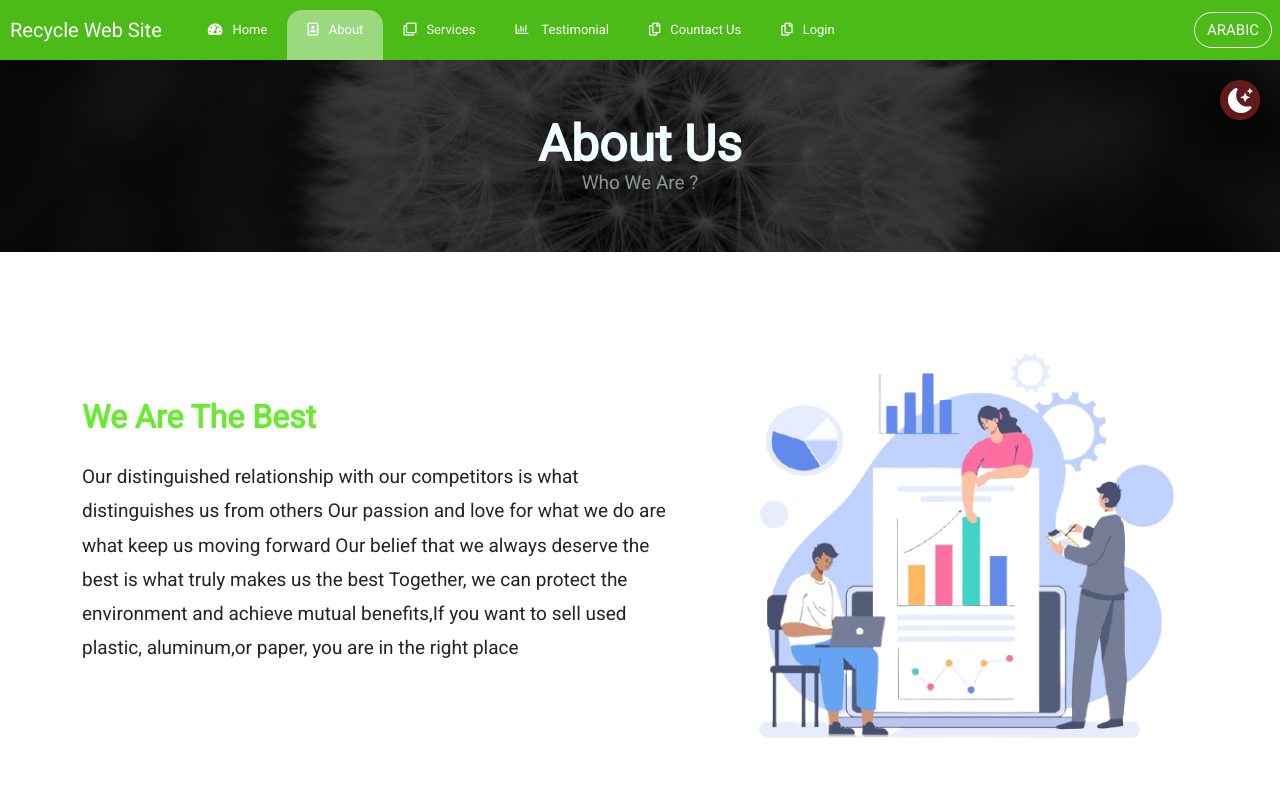
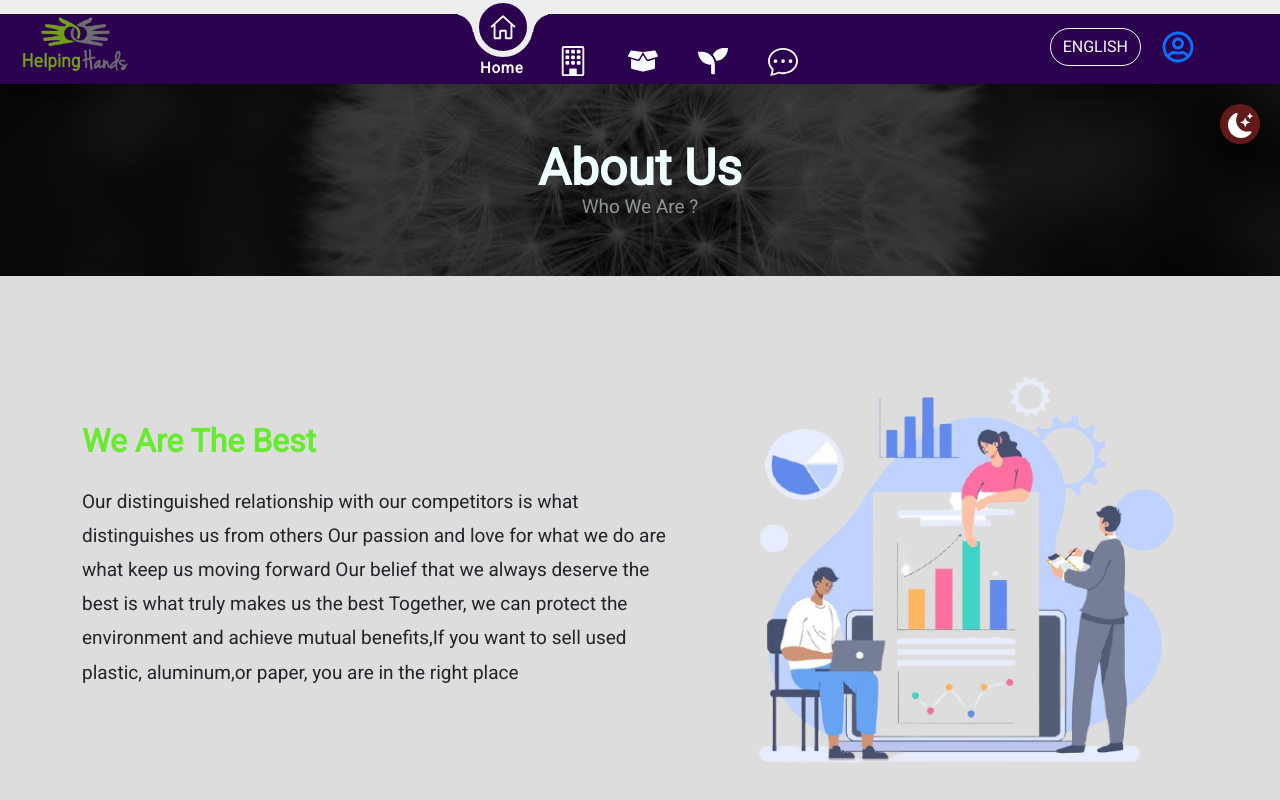
Before and after one commit to ab-gad/recycling_app, a React (Create React App) app in the folder frontend/: page /about in a window 1280 px wide. Shown: the top 800 px of the page. Built offline with nearby package versions, Linux system fonts and the light colour scheme; a web font is replaced by a local one.

Commit message:
ReCreate a Full NavBar

```diff
--- a/frontend/src/App.js
+++ b/frontend/src/App.js
@@ -78,7 +78,7 @@ const App = () => {
                 <Route path="/service" exact>
                   <Services />
                 </Route>
-                <Route path="/testimonial" exact>
+                <Route path="/events" exact>
                   <Testimonial />
                 </Route>
                 <Route path="/contact" exact>
--- a/frontend/src/Components/NavBar.css
+++ b/frontend/src/Components/NavBar.css
@@ -1,181 +1,222 @@
 @import url('https://fonts.googleapis.com/css?family=Roboto');
+*{
+  margin: 0;
+  padding: 0;
+  box-sizing: border-box;
+}
+:root{
+  --color : #222327;
+  --bg_nav_Color : #2A004F;
+  --nav_overlay : #eee;;
+  --nav_font_color: rgb(245 212 212);
+}
+body {
+  background-color: #ddd;
+  height: 2000px;
+}
+ li {
+  list-style : none !important;
+}
 
-body {
-  font-family: 'Roboto', sans-serif;
-  background: #fff;
+.overlay {
+  width: 100%;
+  height: 56px ;
+  position: sticky;
+  top: 0;
+  background-color: var(--nav_overlay);
+  z-index: 1555;
+  box-shadow: 3px -16px 19px 10px #0000002a;
+}
+nav {
+  background-color: var(--bg_nav_Color);
+}
+@media (max-width : 991px) {
+  nav {
+    min-height: 4em;
+  }
+  nav .nav_element {
+    margin-top: 70px;
+    border-top: 1px solid #ffffff9c;
+    border-bottom: 1px solid #ffffff9c;
+    padding: 10px 0;
+    color: var(--nav_font_color);
+  }
+}
+
+@media (min-width : 992px ) {
+  nav {
+    top: 14px;
+    height: 70px;
+    position:  sticky;
+    width: 100%;
+    z-index: 555;
+  }
+  .overlay {
+    height: 84px ;
+    box-shadow: 3px -16px 19px 10px #00000047;
+    border-color: var(--nav_overlay);
 
 }
-* {
-  margin: 0;
-  padding: 0;
+nav .nav_element {
+  list-style: none;
+  max-width: 450px;
+  justify-content: space-between;
+  align-items: center;
+}
+nav .nav_element li {
+  position: relative;
+  width: 70px;
+  height: 65px;
+  z-index: 1;
+}
+nav .nav_element li a {
+  position: relative;
+  display: flex;
+  justify-content: center;
+  align-items: center;
+  flex-direction: column;
+  width: 100%;
+  text-align: center;
+  font-weight: bold;
+}
+nav .nav_element li a .ico {
+  position: relative;
+  display: block;
+  line-height: 68px;
+  left: -10%;
+  text-align: center;
+  transition: 0.5s;
+  font-size: 30px;
+  color: var(--nav_font_color);
+}
+nav .nav_element li.active a .ico{
+    transform: translateY(-33px);
+}
+nav .nav_element li a .tex {
+  position: absolute;
+  transition: 0.5s;
+  letter-spacing: 0.05em;
+  opacity: 0;
+  transform: translateY(20px);
+  top: 30px;
+  left: 13px;
+  color: var(--nav_font_color) ;
+  font-size: 15px;
+}
+
+nav .nav_element li.active a .tex {
+  opacity: 1;
+  transition: 0.5s;
+  transform: translate(-6px , 10px);
 
 }
-.span1
-{
-  white-space: nowrap;
+nav .indecator {
+  position: absolute;
+  top: -25%;
+  width: 60px;
+  height: 60px;
+  background-color: var( --bg_nav_Color);
+  border-radius: 50%;
+  border: 6px solid var(--nav_overlay);
+  transition: 0.5s;
 }
-i {
-  margin-right: 10px;
-}
-.navbar-logo {
-  padding: 10px;
-  color: #fff;
-  pointer-events: none;
+nav .indecator::before{
+  content: '';
+  position: absolute;
+  top: 23%;
+  left: -25.8px;
+  width: 20px;
+  height: 29px;
+  border-top-right-radius: 56px;
+  box-shadow: 5px -11px 0 0 var(--nav_overlay);
 
 }
+nav .indecator::after{
+  content: '';
+  position: absolute;
+  top: 23%;
+  right: -25.8px;
+  width: 20px;
+  height: 29px;
+  border-top-left-radius: 56px;
+  box-shadow: -5px -11px 0 0 var(--nav_overlay);
 
-.navbar-mainbg {
-  background-color: #4CBB17;
-  padding: 0px;
-  position: sticky;
-  z-index: 9999;
+}
+nav ul li:nth-child(1).active ~ .indecator {
+  transform: translateX(0);
+}
+nav ul li:nth-child(2).active ~ .indecator {
+  transform: translateX(70px);
+}
+nav ul li:nth-child(3).active ~ .indecator {
+  transform: translateX(140px);
+}
+nav ul li:nth-child(4).active ~ .indecator {
+  transform: translateX(210px);
+}
+nav ul li:nth-child(5).active ~ .indecator {
+  transform: translateX(280px);
+}
+}
+.log_drop{
+left: -79px !important;
+color: green !important;
+}
+.log_icon{
+    position: absolute;
+    right: 70px;
+    top: 30px;
+    transform: translatey(-50%);
+    font-size: 32px;
+}
+
+nav .responsev_zon {
+width: 100px;
+margin: auto;
+
+}
+nav .nav_logo {
+  height: 60px;
+  position: absolute;
+  left: 20px;
   top: 0;
 }
-#navbarSupportedContent {
-  overflow: hidden;
-  position: relative;
-}
-#navbarSupportedContent ul {
-  padding: 0px;
-  margin: 0px;
-}
-#navbarSupportedContent ul li a i {
-  margin-right: 10px;
-
-}
-#navbarSupportedContent li {
-  list-style-type: none;
-  float: right;
-}
-#navbarSupportedContent ul li a {
-  color: white;
-  text-decoration: none;
-  font-size: 13px;
-  display: block;
-  padding: 20px 20px;
-  transition-duration: 0.6s;
-  transition-timing-function: cubic-bezier(0.68, -0.55, 0.265, 1.55);
-  position: relative;
-}
-#navbarSupportedContent > ul > li.active > a {
-  color: white;
-  background-color: transparent;
-  transition: all 0.7s;
-}
-#navbarSupportedContent a:not(:only-child):after {
-  content: '\f105';
+nav .language_button {
   position: absolute;
-  right: 20px;
-  top: 10px;
-  font-size: 14px;
-  font-family: 'Font Awesome 5 Free';
-  display: inline-block;
-  padding-right: 3px;
-  vertical-align: middle;
-  font-weight: 900;
-  transition: 0.5s;
-}
-#navbarSupportedContent .active > a:not(:only-child):after {
-  transform: rotate(90deg);
+  right: 37px;
+  top: 0;
 }
 
-.hori-selector {
-  display: inline-block;
-  position: absolute;
-  height: 100%;
-  top: 0px;
-  left: 0px;
-  transition-duration: 0.6s;
-  transition-timing-function: cubic-bezier(0.68, -0.55, 0.265, 1.55);
-  background-color: rgba(255, 255, 255, 0.445);
-  border-top-left-radius: 15px;
-  border-top-right-radius: 15px;
-  margin-top: 10px;
+ body {
+  font-family: 'Roboto', sans-serif;
 }
-.hori-selector .right,
-.hori-selector .left {
+
+nav .toggel_icon {
+  width: 2.2em;
+  height: 2.2em;
+  box-shadow: none !important;
   position: fixed;
-  width: 25px;
-  height: 25px;
+  right: 16px;
+  top: 7px;
+}
+nav .line  {
+  width: 100%;
+  height: 3px;
   background-color: #fff;
-  bottom: 10px;
-}
-.hori-selector .right {
-  right: -25px;
-}
-.hori-selector .left {
-  left: -25px;
-}
-.hori-selector .right:before,
-.hori-selector .left:before {
-  content: '';
-  position: absolute;
-  width: 50px;
-  height: 50px;
-  border-radius: 50%;
-  background-color: #4CBB17;
-}
-.hori-selector .right:before {
-  bottom: 0;
-  right: -25px;
-}
-.hori-selector .left:before {
-  bottom: 0;
-  left: -25px;
-}
-@media (max-width: 991px) {
-  #navbarSupportedContent ul li a {
-    padding: 12px 30px;
-  }
-  .hori-selector {
-    margin-top: 0px;
-    margin-left: 10px;
-    border-radius: 0;
-    border-top-left-radius: 25px;
-    border-bottom-left-radius: 25px;
-  }
-  .hori-selector .left,
-  .hori-selector .right {
-    right: 10px;
-  }
-  .hori-selector .left {
-    top: -25px;
-    left: auto;
-  }
-  .hori-selector .right {
-    bottom: -25px;
-  }
-  .hori-selector .left:before {
-    left: -25px;
-    top: -25px;
-  }
-  .hori-selector .right:before {
-    bottom: -25px;
-    left: -25px;
-  }
-}
-button.cus-befor {
-  position: relative;
-  overflow: hidden;
-  font-size: 15px;
+  z-index: 1;
+  margin-bottom: 10px;
+  margin-top: 3px;
+  display: block;
   transition: .5s;
 }
-button.cus-befor::before {
-  content: "";
-  display: inline-block;
-  position: absolute;
-  background-color: white;
-  opacity: .3;
-  width: 35px;
-  height: 91px;
-  transform: rotate(22deg);
-  top: -15px;
-  left: -50px;
-  transition: .5s;
+nav .line:nth-child(odd) {
+  width: 50%;
 }
-
-button.cus-befor:hover::before {
-    left: 110%;
+nav .toggel_icon:hover .line:nth-child(odd) {
+  width: 100%;
+}
+nav .toggel_icon:hover .line:nth-child(even) {
+  width: 50% ;
 }
 /* -----------------------------------------------------Themes------------------------------------------- */
 
--- a/frontend/src/Components/NavBar.js
+++ b/frontend/src/Components/NavBar.js
@@ -1,163 +1,137 @@
-import React, { useEffect } from "react";
 import "./NavBar.css";
 import { NavLink } from "react-router-dom";
-import $ from "jquery";
 import { Langcontext } from "../App";
 import { useContext } from "react";
+import { FaRegUserCircle ,FaSeedling , FaBoxOpen } from 'react-icons/fa';
+import { VscHome } from 'react-icons/vsc';
+import { BsBuilding , BsChatDots } from 'react-icons/bs';
 
 const Navbar = () => {
   const Arabic = {
-    RecycleWebSite: " إعادة تدوير موقع",
-    Home: " الرئيسية",
-    About: " معلومات عنا",
-    Services: " خدمات",
-    Testimonial: " شهادة",
-    CountactUs: " اتصل بنا",
-    Login: " تسجيل",
+    RecycleWebSite: "إعادة تدوير موقع",
+    Home: "الرئيسية",
+    About: "من نحن",
+    Services: "خدمات",
+    Events: "الأحداث",
+    CountactUs: "اتصل بنا",
+    Login: "تسجيل",
+    Register: "إنشاء حساب",
   };
   const English = {
     RecycleWebSite: "Recycle Web Site",
     Home: "Home",
     About: "About",
     Services: "Services",
-    Testimonial: "Testimonial",
-    CountactUs: "Countact Us",
+    Events: "Events",
+    CountactUs: "Contact ",
     Login: "Login",
+    Register: "Register",
   };
+
   const { langcont, Setlangcontext } = useContext(Langcontext);
-  console.log(langcont, "langContext");
   const translation = langcont === "ENGLISH" ? English : Arabic;
+  const anmi_item = document.querySelectorAll('.anmi_item');
 
-  function animation() {
-    var tabsNewAnim = $("#navbarSupportedContent");
-    var activeItemNewAnim = tabsNewAnim.find(".active");
-    var activeWidthNewAnimHeight = activeItemNewAnim.innerHeight();
-    var activeWidthNewAnimWidth = activeItemNewAnim.innerWidth();
-    var itemPosNewAnimTop = activeItemNewAnim.position();
-    var itemPosNewAnimLeft = activeItemNewAnim.position();
-    $(".hori-selector").css({
-      top: itemPosNewAnimTop.top + "px",
-      left: itemPosNewAnimLeft.left + "px",
-      height: activeWidthNewAnimHeight + "px",
-      width: activeWidthNewAnimWidth + "px",
-    });
-    $("#navbarSupportedContent").on("click", "li", function (e) {
-      $("#navbarSupportedContent ul li").removeClass("active");
-      $(this).addClass("active");
-      var activeWidthNewAnimHeight = $(this).innerHeight();
-      var activeWidthNewAnimWidth = $(this).innerWidth();
-      var itemPosNewAnimTop = $(this).position();
-      var itemPosNewAnimLeft = $(this).position();
-      $(".hori-selector").css({
-        top: itemPosNewAnimTop.top + "px",
-        left: itemPosNewAnimLeft.left + "px",
-        height: activeWidthNewAnimHeight + "px",
-        width: activeWidthNewAnimWidth + "px",
-      });
-    });
+    anmi_item.forEach ( (item)=> {
+      item.addEventListener('click' , active )
+    })
+
+    const language_zone = () => {
+      if ( langcont === "ENGLISH" ) {
+          Setlangcontext("ARABIC")
+      } else {
+          Setlangcontext("ENGLISH")
+      }
     }
 
-  useEffect(() => {
-    animation();
-    $(window).on("resize", function () {
-      setTimeout(function () {
-        animation();
-      }, 500);
-    });
-  }, []);
+    function active (){
+      anmi_item.forEach( (item)=> {
+        item.classList.remove('active');
+        this.classList.add('active');
+      })
+    }
 
   return (
-    <nav className="navbar navbar-expand-lg navbar-mainbg navbar-fixed-top">
-      <NavLink className="navbar-brand navbar-logo" to="/" exact>
-        {translation.RecycleWebSite}
+    <>
+     <div className="overlay">
+      <nav className="navbar navbar-expand-lg ">
+        <div className="container-fluid ">
+          <NavLink className="navbar-brand navbar-logo text-light" to="/" >
+            <img src={require('../Components/pages/Home/images/lo.png')} alt="Logo" className="nav_logo" />
           </NavLink>
 
-      <button
-        className="navbar-toggler"
-        onClick={function () {
-          setTimeout(function () {
-            animation();
-          });
-        }}
-        type="button"
-        data-toggle="collapse"
-        data-target="#navbarSupportedContent"
-        aria-controls="navbarSupportedContent"
-        aria-expanded="false"
-        aria-label="Toggle navigation"
-      >
-        <i className="fas fa-bars text-white"></i>
+
+            <li className="nav-item mx-3 dropdown log_icon ">
+              <NavLink className="nav-link p-0 m-0 " to="/" id="navbarDropdownMenuLink" role="button" data-bs-toggle="dropdown" aria-expanded="false">
+                <FaRegUserCircle />
+              </NavLink>
+              <button type="button" className="btn btn-outline-light shadow-none rounded-pill m-2 mx-3 language_button " onClick={() => language_zone() } >
+                    {langcont}
                 </button>
 
-      <div className=" collapse navbar-collapse" id="navbarSupportedContent">
-        <ul className="navbar-nav ml-auto">
-          <div className="hori-selector">
-            <div className="left"></div>
-            <div className="right"></div>
+              <ul className="dropdown-menu log_drop" aria-labelledby="navbarDropdownMenuLink">
+                <li><NavLink className="dropdown-item text-center text-primary " to="/login" > {translation.Login} </NavLink></li>
+                <li><NavLink className="dropdown-item text-center text-primary " to="/register" > {translation.Register} </NavLink></li>
+              </ul>
+            </li>
+
+
+            <button className="navbar-toggler toggel_icon p-0" dir='rtl' type="button" data-bs-toggle="collapse" data-bs-target="#navbarNavDropdown" aria-controls="navbarNavDropdown" aria-expanded="false" aria-label="Toggle navigation">
+              <div>
+                <span className='line navbar-toggler-icon' > </span>
+                <span className='line navbar-toggler-icon' > </span>
+                <span className='line navbar-toggler-icon' > </span>
+                <span className='line navbar-toggler-icon' > </span>
               </div>
 
-          <li className="nav-item">
-            <NavLink className="nav-link" to="/" exact>
-              <span className="span1">
-                <i className="fas fa-tachometer-alt"></i>
-                {translation.Home}
-              </span>
-            </NavLink>
-          </li>
-          <li className="nav-item">
-            <NavLink className="nav-link" to="/about" exact>
-              <span className="span1">
-                {" "}
-                <i className="far fa-address-book"></i>
-                {translation.About}
-              </span>
+            </button>
+
+          <div className="collapse navbar-collapse justify-content-center" id="navbarNavDropdown">
+
+            <ul className="navbar-nav nav_element " dir="ltr" >
+              <li className="nav-item anmi_item active">
+                <NavLink to="/" className="nav-link text-center d-flex gap-3 responsev_zon" aria-current="page" >
+                  <span className="ico text-light"> <VscHome /> </span>
+                  <span className="tex text-light " > {translation.Home} </span>
                 </NavLink>
               </li>
 
-          <li className="nav-item">
-            <NavLink className="nav-link" to="/service" exact>
-              <span className="span1">
-                <i className="far fa-clone"></i>
-                {translation.Services}
-              </span>
+              <li className="nav-item  anmi_item">
+                <NavLink to="/about" className="nav-link text-center  d-flex gap-3 responsev_zon" >
+                  <span className="ico text-light"> <BsBuilding/> </span>
+                  <span className="tex text-light" > {translation.About} </span>
                 </NavLink>
               </li>
-          <li className="nav-item">
-            <NavLink className="nav-link" to="/testimonial" exact>
-              <span className="span1">
-                <i className="far fa-chart-bar"></i> {translation.Testimonial}
-              </span>
+
+              <li className="nav-item anmi_item">
+                <NavLink to="/service" className="nav-link text-center  d-flex gap-3 responsev_zon" >
+                  <span className="ico text-light"> <FaBoxOpen/> </span>
+                  <span className="tex text-light" > {translation.Services} </span>
                 </NavLink>
               </li>
-          <li className="nav-item">
-            <NavLink className="nav-link" to="/contact" exact>
-              <span className="span1">
-                {" "}
-                <i className="far fa-copy"></i>
-                {translation.CountactUs}
-              </span>
+
+              <li className="nav-item anmi_item">
+                <NavLink to="/events" className="nav-link text-center  d-flex gap-3 responsev_zon" >
+                  <span className="ico text-light"> <FaSeedling/> </span>
+                  <span className="tex text-light" > {translation.Events} </span>
                 </NavLink>
               </li>
-          <li className="nav-item">
-            <NavLink className="nav-link" to="/login" exact>
-              <span className="span1">
-                <i className="far fa-copy"></i>
-                {translation.Login}
-              </span>
+
+              <li className="nav-item anmi_item">
+                <NavLink to="/contact" className="nav-link text-center  d-flex gap-3 responsev_zon" >
+                  <span className="ico text-light"> <BsChatDots/> </span>
+                  <span className="tex text-light" > {translation.CountactUs} </span>
                 </NavLink>
               </li>
+
+              <div className="indecator" ></div>
             </ul>
           </div>
-      <button
-          type="button"
-          className="btn btn-outline-light  rounded-pill m-2 cus-befor"
-          onClick={() => {
-            Setlangcontext(langcont === "ENGLISH" ? "ARABIC" : "ENGLISH");
-          }}
-        >
-          {langcont === "ENGLISH" ? "ARABIC" : "ENGLISH"}
-        </button>
+        </div>
       </nav>
+  </div>
+
+    </>
   );
 };
 export default Navbar;
```
Also changed, not shown: frontend/src/Components/pages/Home/images/lamp.PNG, frontend/src/Components/pages/Home/images/lo.png (added). Lines whose indentation alone changed are shown as unchanged.
